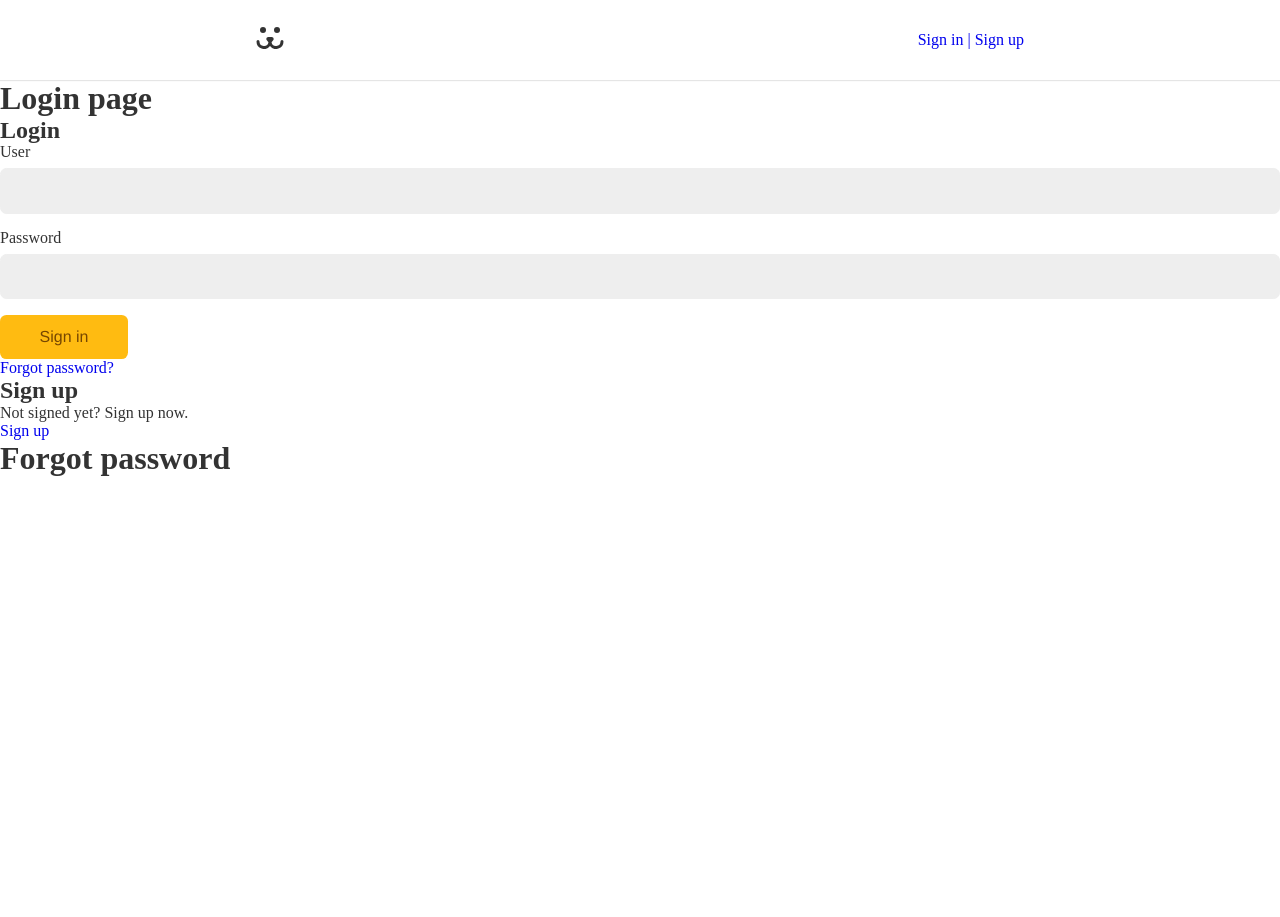
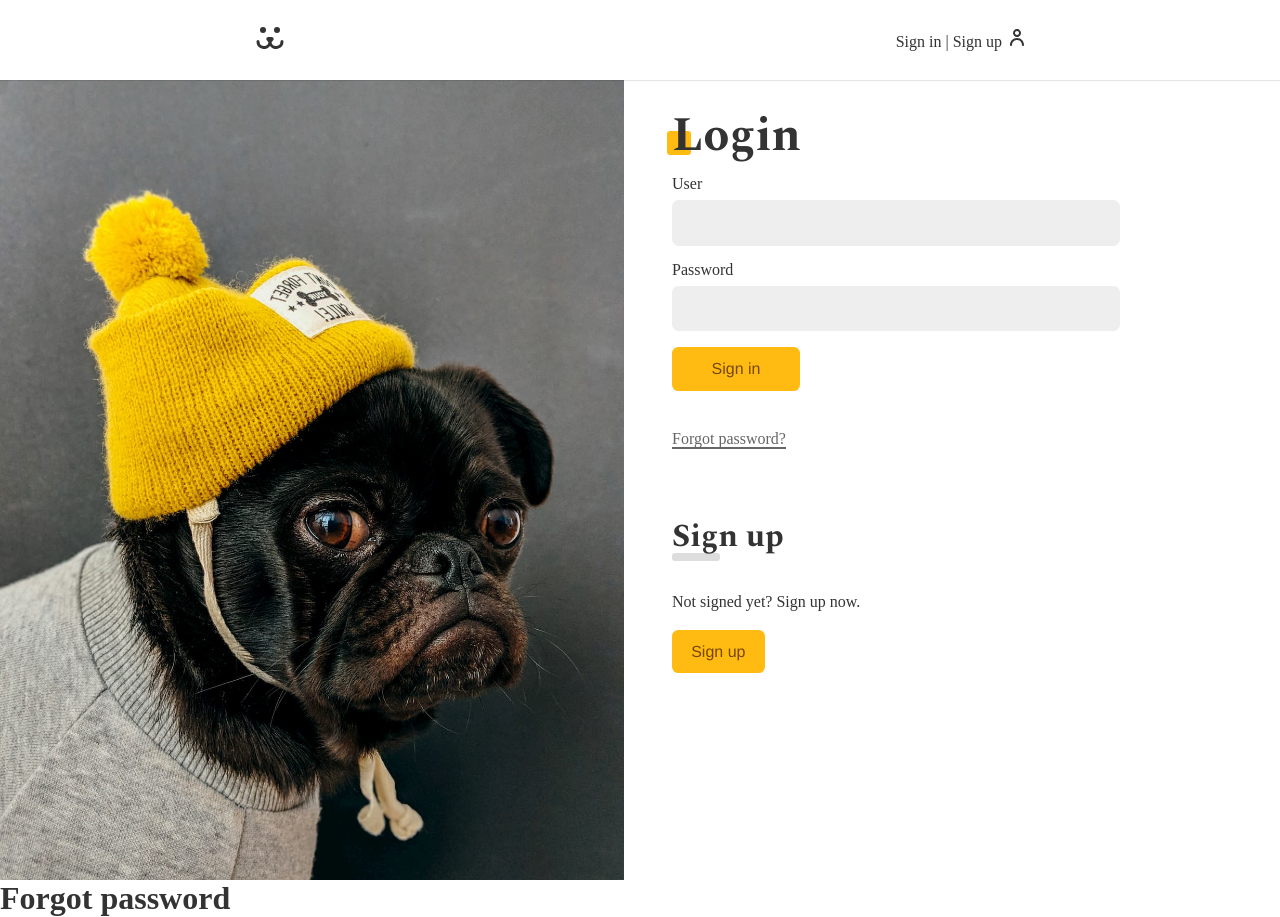
Before and after one commit to misaelvalentim/Dogs-Social-Media, a React (Create React App) app: page /login in a window 1280 px wide. Before the commit the page ends 800 px from the top, so only its background shows below. Built offline with nearby package versions, Linux system fonts and the light colour scheme.

Commit message:
Styling and implementing login logic

```diff
--- a/src/App.css
+++ b/src/App.css
@@ -1,3 +1,5 @@
+@import url('https://fonts.googleapis.com/css2?family=Poppins:wght@400;600;700&family=Roboto:wght@400;500;700&family=Spectral:wght@700&display=swap');
+
 * {
     box-sizing: border-box;
 }
@@ -6,7 +8,7 @@ body {
     margin: 0;
     color: #333;
     --type-first: Helvetica, Arial, sans-serif;
-    --type-second: 'Spectral', Georgia;
+    --type-second: 'Spectral', georgia;
     padding-top: 5rem;
 }
 
@@ -40,6 +42,7 @@ input {
 
 a {
     text-decoration: none;
+    color: #333;
 }
 
 .container {
@@ -47,3 +50,38 @@ a {
     padding: 0 1rem;
     margin: 0 auto;
 }
+
+.title {
+    font-family: var(--type-second);
+    line-height: 1;
+    font-size: 3rem;
+    margin: 1rem 0;
+    position: relative;
+    z-index: 1;
+}
+
+.title::after {
+    content: '';
+    display: block;
+    width: 1.5rem;
+    height: 1.5rem;
+    background: #FB1;
+    position: absolute;
+    bottom: 5px;
+    left: -5px;
+    border-radius: .2rem;
+    z-index: -1;
+}
+
+.anime-left {
+    opacity: 0;
+    transform: translateX(-20px);
+    animation: animeLeft .3s forwards;
+}
+
+@keyframes animeLeft {
+    to {
+        opacity: 1;
+        transform: initial;
+    }
+}
--- a/src/App.js
+++ b/src/App.js
@@ -6,18 +6,22 @@ import Header from './Components/Header/Header';
 import Footer from './Components/Footer/Footer';
 import Home from './Components/Home/Home';
 import Login from './Components/Login/Login';
+import { UserStorage } from './Context/UserContext';
 
 function App() {
   return (
     <div>
       <BrowserRouter>
         {/* <Api /> */}
+        <UserStorage>
           <Header />
+
           <Routes>
             <Route path='/' element={<Home />} />
             <Route path='/login/*' element={<Login />} />
           </Routes>
           <Footer />
+        </UserStorage>
       </BrowserRouter>
     </div>
   );
--- a/src/Components/Header/Header.js
+++ b/src/Components/Header/Header.js
@@ -2,13 +2,23 @@ import React from 'react'
 import styles from './Header.module.css'
 import { Link } from 'react-router-dom'
 import { ReactComponent as Dogs } from '../../Assets/dogs.svg';
+import { UserContext } from '../../Context/UserContext';
 
 const Header = () => {
+    const { data, userLogOut } = React.useContext(UserContext);
+
     return (
         <header className={styles.header}>
             <nav className={`${styles.nav} container`}>
                 <Link className={styles.logo} to="/" aria-label="Dogs - Home"><Dogs /></Link>
-                <Link to="/login">Sign in | Sign up</Link>
+                {data ? (
+                    <Link to="/conta" className={styles.login}>
+                        {data.nome}
+                        <button onClick={userLogOut}>Sair</button>
+                    </Link>) : (
+                    <Link to="/login" className={styles.login}>
+                        Sign in | Sign up
+                    </Link>)}
             </nav>
         </header>
     )
--- /dev/null
+++ b/src/Components/Helper/Error.js
@@ -0,0 +1,13 @@
+import React from 'react'
+
+const Error = ({ error }) => {
+
+    if (!error) return null;
+    return (
+        <p style={{ color: "#F31", margin: '1rem 0' }}>
+            {error}
+        </p>
+    )
+}
+
+export default Error
--- a/src/Components/Login/Login.js
+++ b/src/Components/Login/Login.js
@@ -1,14 +1,19 @@
 import React from 'react'
-import { Link, Route, Routes } from 'react-router-dom'
+import { Route, Routes, Navigate } from 'react-router-dom'
 import LoginForm from './LoginForm'
 import ForgotPassword from './ForgotPassword'
 import ResetPassword from './ResetPassword'
 import Signup from './Signup'
+import { UserContext } from '../../Context/UserContext'
+import styles from './Login.module.css'
 
 const Login = () => {
+    const { login } = React.useContext(UserContext)
+
+    if (login === true) return <Navigate to="/conta" />
     return (
-        <div>
-            <h1>Login page</h1>
+        <section className={styles.login}>
+            <div className={styles.forms}>
                 <Routes>
                     <Route path="/" element={<LoginForm />} />
                     <Route path="signup" element={<Signup />} />
@@ -16,6 +21,7 @@ const Login = () => {
                     <Route path="resetpassword" element={<ResetPassword />} />
                 </Routes>
             </div>
+        </section>
     )
 }
 
--- /dev/null
+++ b/src/Components/Login/Login.module.css
@@ -0,0 +1,32 @@
+.login {
+    display: grid;
+    grid-template-columns: 1fr 1fr;
+    min-height: 100vh;
+    gap: 2rem;
+}
+
+.login::before {
+    display: block;
+    content: '';
+    background: url('../../Assets/login.jpg') no-repeat center center;
+    background-size: cover;
+}
+
+.forms {
+    max-width: 30rem;
+    padding: 1rem;
+}
+
+@media (max-width: 40rem) {
+    .login {
+        grid-template-columns: 1fr;
+    }
+
+    .login::before {
+        display: none;
+    }
+
+    .forms {
+        max-width: 100%;
+    }
+}
--- a/src/Components/Login/LoginForm.js
+++ b/src/Components/Login/LoginForm.js
@@ -3,48 +3,41 @@ import { Link } from 'react-router-dom'
 import Input from '../Forms/Input';
 import Button from '../Forms/Button';
 import useForm from '../../Hooks/useForm';
+import { UserContext } from '../../Context/UserContext';
+import Error from '../Helper/Error';
+import styles from './LoginForm.module.css';
+import stylesBtn from '../Forms/Button.module.css'
 
 const LoginForm = () => {
-
     const username = useForm('');
     const password = useForm('');
 
+    const { userLogin, error, loading } = React.useContext(UserContext);
 
-    function handleSubmit(e) {
+    async function handleSubmit(e) {
         e.preventDefault();
 
         if (username.validate() && password.validate()) {
-            fetch('https://dogsapi.origamid.dev/json/jwt-auth/v1/token', {
-                method: 'POST',
-                headers: {
-                    'Content-Type': 'application/json',
-                },
-                body: JSON.stringify({}),
-            }).then(response => {
-                console.log(response);
-                return response.json();
-            }).then(json => {
-                console.log(json)
-                return json;
-            })
+            userLogin(username.value, password.value);
         }
     }
     return (
         <div>
-            <section>
-                <h1>Login</h1>
-                <form onSubmit={handleSubmit}>
+            <section className='anime-left'>
+                <h1 className='title'>Login</h1>
+                <form className={styles.form} onSubmit={handleSubmit}>
                     <Input label="User" type="text" name="username" {...username} />
                     <Input label="Password" name="password" type="password" {...password} />
-                    <Button>Sign in</Button>
+                    {loading ? <Button disabled>Loading</Button> : <Button>Sign in</Button>}
+                    <Error error={error} />
                 </form>
 
-                <Link to="/login/forgotpassword">Forgot password?</Link>
+                <Link className={styles.forgot} to="/login/forgotpassword">Forgot password?</Link>
 
-                <div>
-                    <h2>Sign up</h2>
+                <div className={styles.signup}>
+                    <h2 className={styles.subtitle}>Sign up</h2>
                     <p>Not signed yet? Sign up now.</p>
-                    <Link to="/login/signup">Sign up</Link>
+                    <Link className={stylesBtn.button} to="/login/signup">Sign up</Link>
 
                 </div>
             </section>
--- /dev/null
+++ b/src/Components/Login/LoginForm.module.css
@@ -0,0 +1,42 @@
+.form {
+    margin-bottom: 2rem;
+}
+
+.forgot {
+    display: inline-block;
+    color: #666;
+    padding: .5rem 0;
+    line-height: 1;
+}
+
+.forgot::after {
+    content: '';
+    height: 2px;
+    width: 100%;
+    background-color: currentColor;
+    display: block;
+}
+
+.signup {
+    margin-top: 4rem;
+}
+
+.signup p {
+    margin-top: 2rem;
+    margin-bottom: 2rem;
+}
+
+.subtitle {
+    font-family: var(--type-second);
+    line-height: 1;
+    font-size: 2rem;
+}
+
+.subtitle::after {
+    content: '';
+    display: block;
+    background: #DDD;
+    height: .5rem;
+    width: 3rem;
+    border-radius: .2rem;
+}
--- /dev/null
+++ b/src/Context/UserContext.js
@@ -0,0 +1,88 @@
+import React from 'react'
+import { TOKEN_POST, TOKEN_VALIDATE_POST, USER_GET } from '../api';
+import { useNavigate } from 'react-router-dom';
+
+export const UserContext = React.createContext();
+
+export const UserStorage = ({ children }) => {
+    const [data, setData] = React.useState(null);
+    const [login, setLogin] = React.useState(null);
+    const [loading, setLoading] = React.useState(false);
+    const [error, setError] = React.useState(null);
+    const navigate = useNavigate();
+
+
+    const userLogOut = React.useCallback(
+        async function () {
+            setData(null)
+            setError(null)
+            setLoading(false)
+            setLogin(false)
+            window.localStorage.removeItem('token');
+            navigate('/login')
+        }, [navigate])
+
+    async function getUser(token) {
+        const { url, options } = USER_GET(token);
+        const response = await fetch(url, options);
+        const json = await response.json();
+        setData(json);
+        setLogin(true);
+        console.log(json)
+    }
+
+    async function userLogin(username, password) {
+        try {
+            setError(null);
+            setLoading(true)
+            const { url, options } = TOKEN_POST({ username, password });
+            const tokenRes = await fetch(url, options);
+            if (!tokenRes.ok) throw new Error(`Invalid User `)
+            const { token } = await tokenRes.json();
+            window.localStorage.setItem('token', token);
+            await getUser(token);
+            navigate('/conta')
+        } catch (error) {
+            setError(error.message)
+            setLogin(false)
+        } finally {
+            setLoading(false);
+        }
+    }
+
+    React.useEffect(() => {
+        async function autoLogin() {
+            const token = window.localStorage.getItem('token');
+            if (token) {
+                try {
+                    setError(null);
+                    setLoading(true);
+                    const { url, options } = TOKEN_VALIDATE_POST(token);
+                    const response = await fetch(url, options);
+                    if (!response.ok) throw new Error('Token inválido')
+                    await getUser(token);
+                } catch (error) {
+                    console.log(error);
+                    userLogOut();
+                } finally {
+                    setLoading(false);
+
+                }
+            }
+        }
+        autoLogin();
+    }, [userLogOut])
+
+    return (
+        <UserContext.Provider value={{
+            userLogin,
+            data,
+            userLogOut,
+            error,
+            loading,
+            login
+        }}>
+            {children}
+        </UserContext.Provider>
+    )
+}
--- /dev/null
+++ b/src/api.js
@@ -0,0 +1,38 @@
+export let API_URL = 'https://dogsapi.origamid.dev/json';
+
+export function TOKEN_POST(body) {
+    return {
+        url: API_URL + '/jwt-auth/v1/token',
+        options: {
+            method: 'POST',
+            headers: {
+                'Content-Type': 'application/json',
+            },
+            body: JSON.stringify(body)
+        }
+    }
+}
+
+export function TOKEN_VALIDATE_POST(token) {
+    return {
+        url: API_URL + '/jwt-auth/v1/token/validate',
+        options: {
+            method: 'POST',
+            headers: {
+                Authorization: 'Bearer ' + token
+            },
+        }
+    }
+}
+
+export function USER_GET(token) {
+    return {
+        url: API_URL + '/api/user',
+        options: {
+            method: 'GET',
+            headers: {
+                Authorization: 'Bearer ' + token
+            },
+        }
+    }
+}
```
Lines whose indentation alone changed are shown as unchanged.
